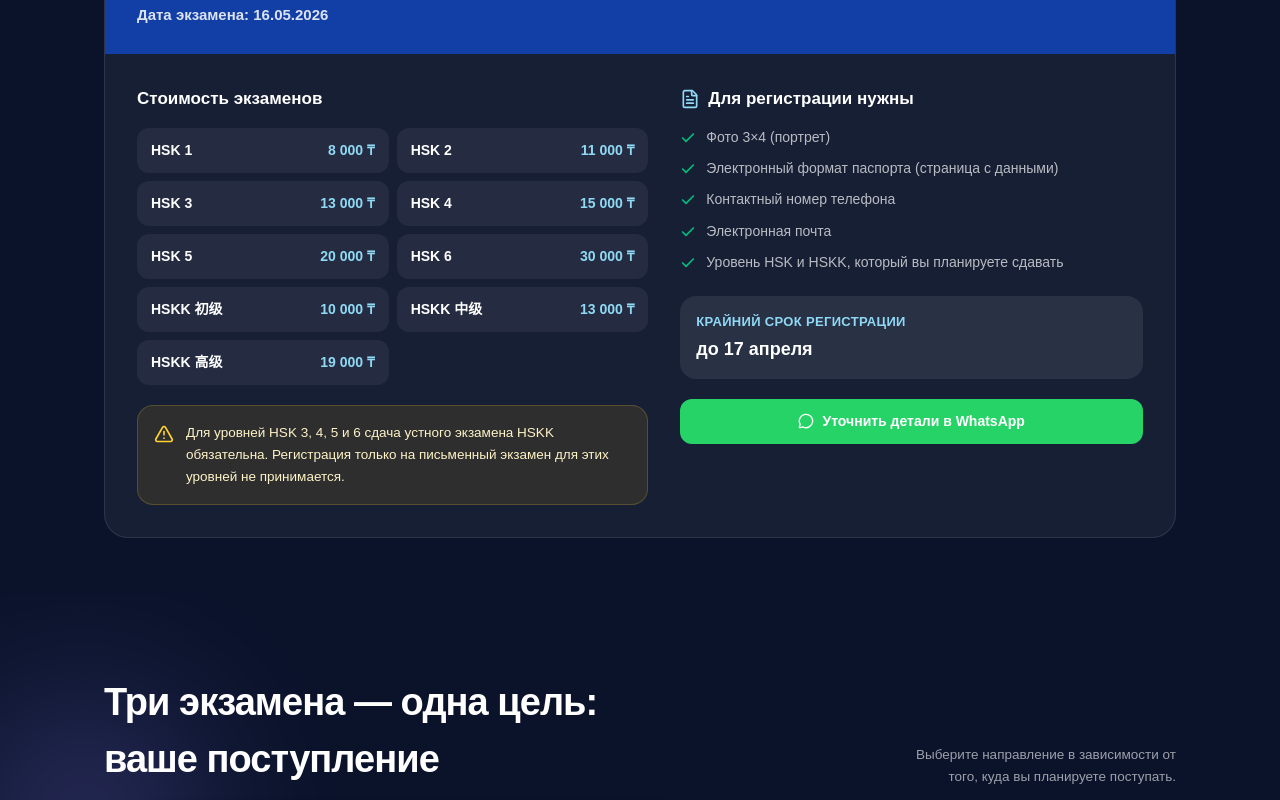
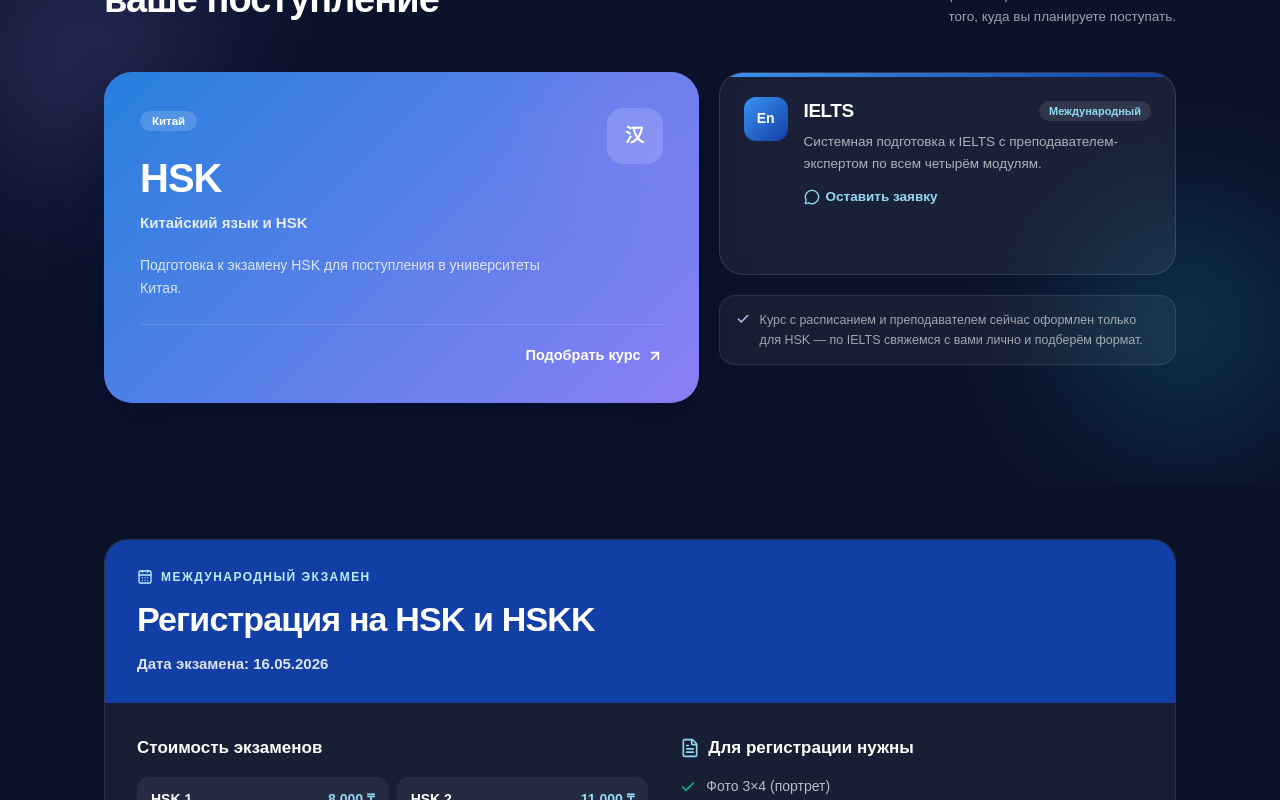
Before and after one commit to olzhas2357/Zagran-Easy, a Next.js app: page /language in a window 1280 px wide. Shown: the part 1160-1960 px from the top of the page. Built offline with nearby package versions, Linux system fonts and the light colour scheme; no server answers; a web font is replaced by a local one.

Commit message:
add new info

```diff
--- a/app/language/page.tsx
+++ b/app/language/page.tsx
@@ -36,8 +36,8 @@ export default async function LanguagePage() {
     <div className="bg-[#F5F8FF] pb-16 sm:pb-0 dark:bg-[#0B132B]">
       <LanguageHero />
       <TrustBar />
+      <LearningPaths />
       <ExamAnnouncement />
-      <LearningPaths />
       <Problems />
       <MotivationMarquee />
       <HowItWorks />
```
